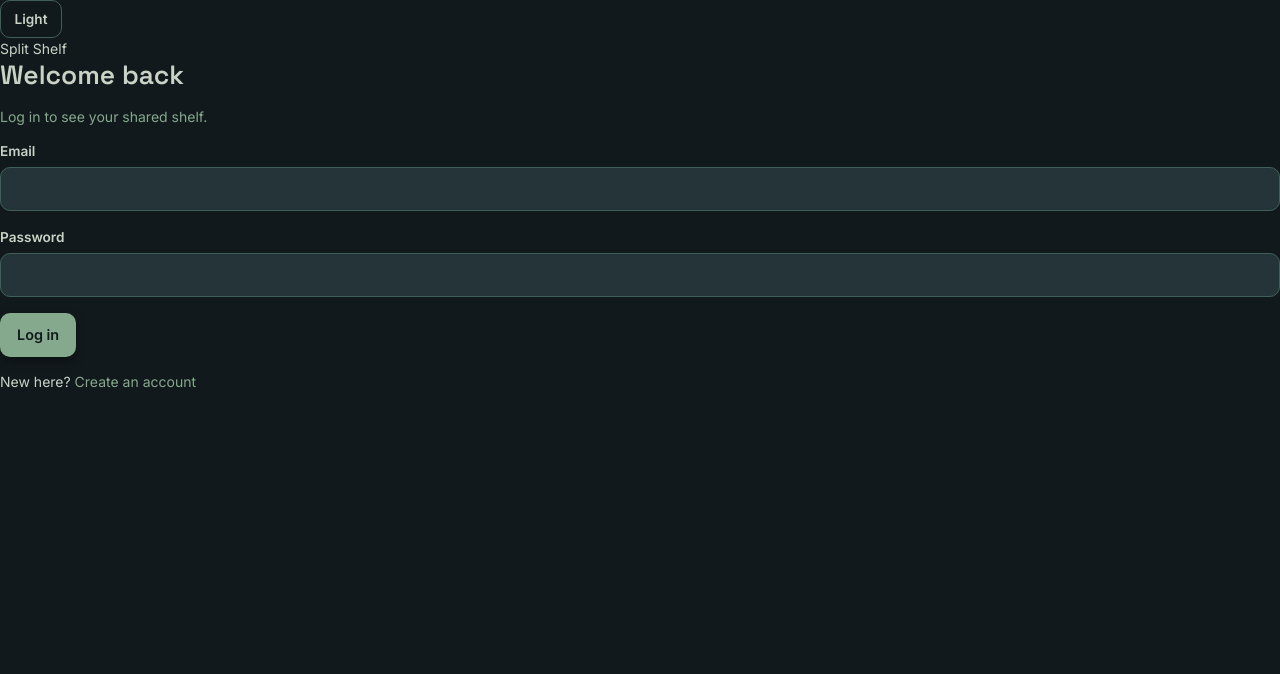
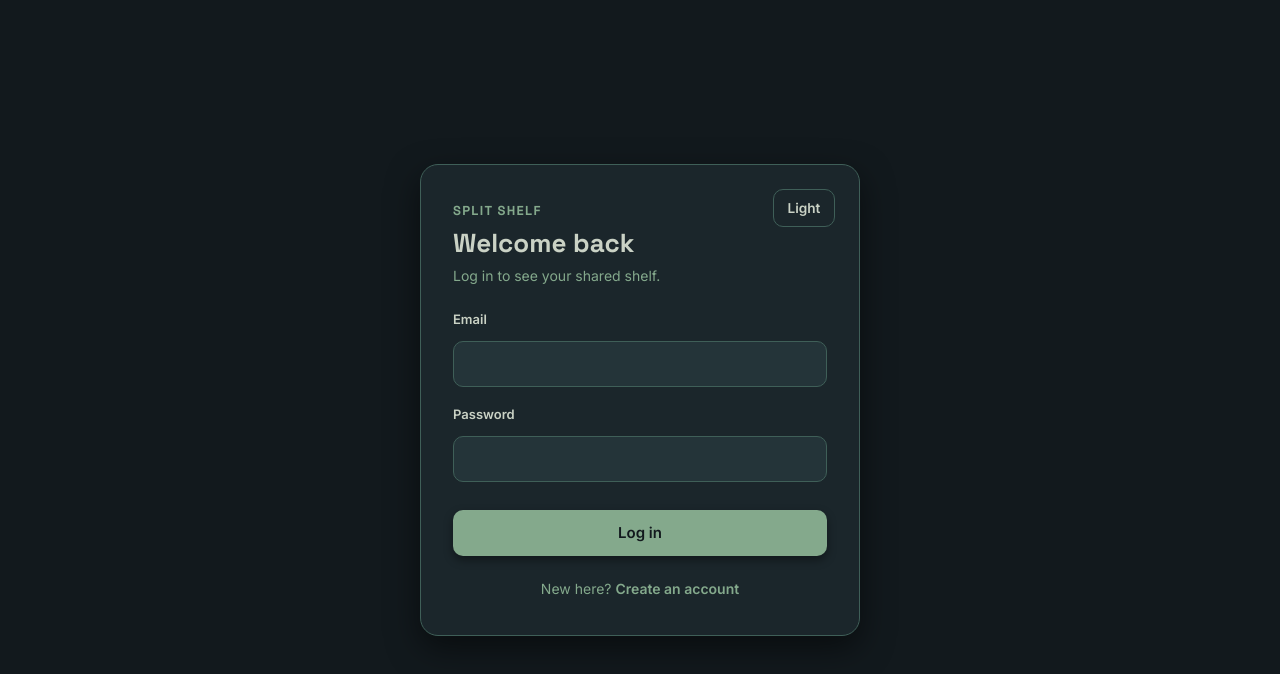
Before and after one commit to Srinayan-96/Split_Shelf, a React (Vite) app in the folder client/: page /login in a window 1280 px wide. Shown: the top 674 px of the page. Built offline with nearby package versions, Linux system fonts and the light colour scheme; no server answers.

Commit message:
style: center login in modern card box and expand add item modal width and styling

```diff
--- a/client/src/components/AddItemModal.jsx
+++ b/client/src/components/AddItemModal.jsx
@@ -25,11 +25,28 @@ export default function AddItemModal({ onClose, onAdd }) {
 
   return (
     <div className="modal-backdrop" onClick={onClose}>
-      <div className="dialog modal-card" onClick={(e) => e.stopPropagation()}>
-        <h2>Add item to shelf</h2>
-        <p className="muted small" style={{ marginBottom: '1.25rem' }}>
-          Add a shared item that flatmates restock and consume together.
-        </p>
+      <div
+        className="dialog modal-card modal-card--add-item"
+        onClick={(e) => e.stopPropagation()}
+        role="dialog"
+        aria-labelledby="modal-add-item-title"
+      >
+        <div className="modal-header">
+          <div className="modal-header-text">
+            <h2 id="modal-add-item-title" className="modal-title">Add item to shelf</h2>
+            <p className="modal-subtitle">
+              Add a shared item that flatmates restock and consume together.
+            </p>
+          </div>
+          <button
+            type="button"
+            className="modal-close-btn"
+            onClick={onClose}
+            aria-label="Close dialog"
+          >
+            ✕
+          </button>
+        </div>
 
         {error && <div className="alert" role="alert">{error}</div>}
 
@@ -58,10 +75,10 @@ export default function AddItemModal({ onClose, onAdd }) {
             />
           </div>
 
-          <div className="dialog-actions">
+          <div className="modal-actions">
             <button
               type="button"
-              className="btn btn-secondary btn-small"
+              className="btn btn-secondary btn-compact"
               onClick={onClose}
               disabled={submitting}
             >
@@ -69,7 +86,7 @@ export default function AddItemModal({ onClose, onAdd }) {
             </button>
             <button
               type="submit"
-              className="btn btn-small"
+              className="btn btn-compact"
               disabled={submitting || !name.trim()}
             >
               {submitting ? 'Adding…' : 'Add product'}
--- a/client/src/styles/index.css
+++ b/client/src/styles/index.css
@@ -283,15 +283,15 @@ textarea:focus {
 /* Native dialog / modal */
 .dialog {
   border: 1px solid var(--border);
-  border-radius: var(--radius);
-  padding: 1.5rem;
-  background: var(--surface-raised);
+  border-radius: 18px;
+  padding: 28px;
+  background: var(--surface);
   color: var(--text);
   width: calc(100% - 2rem);
-  max-width: 440px;
-  box-shadow: var(--shadow);
-}
-.dialog::backdrop { background: rgba(0, 0, 0, 0.6); }
+  max-width: 540px;
+  box-shadow: var(--shadow-modal);
+}
+.dialog::backdrop { background: rgba(10, 16, 19, 0.72); backdrop-filter: blur(4px); }
 
 /* Avatars */
 .person { display: inline-flex; align-items: center; gap: 0.45rem; }
@@ -1383,21 +1383,251 @@ textarea:focus {
 }
 .pill-delete-btn:hover { color: var(--accent-hover); text-decoration: underline; }
 
-/* Modals */
+/* ==========================================================================
+   7. AUTH PAGES (Login, Register) & ONBOARDING
+   ========================================================================== */
+.auth-page,
+.center-screen {
+  min-height: 100vh;
+  display: flex;
+  align-items: center;
+  justify-content: center;
+  background: var(--bg);
+  padding: 24px 16px;
+}
+
+.card {
+  width: 100%;
+  max-width: 440px;
+  background: var(--surface);
+  border: 1px solid var(--border);
+  border-radius: 18px;
+  padding: 36px 32px;
+  box-shadow: var(--shadow-panel);
+  position: relative;
+  display: flex;
+  flex-direction: column;
+}
+
+.card .auth-tools {
+  position: absolute;
+  top: 24px;
+  right: 24px;
+}
+
+.card .brand {
+  font-family: 'Space Grotesk', sans-serif;
+  font-size: 13px;
+  font-weight: 700;
+  letter-spacing: 0.1em;
+  text-transform: uppercase;
+  color: var(--accent);
+  margin-bottom: 8px;
+}
+
+.card h1 {
+  font-family: 'Space Grotesk', sans-serif;
+  font-size: 26px;
+  font-weight: 700;
+  color: var(--text);
+  margin: 0 0 6px 0;
+  line-height: 1.2;
+}
+
+.card p.muted {
+  font-size: 14px;
+  color: var(--text-muted);
+  margin: 0 0 24px 0;
+  line-height: 1.45;
+}
+
+.card .field {
+  margin-bottom: 18px;
+}
+
+.card .field label {
+  font-size: 13px;
+  font-weight: 600;
+  color: var(--text);
+  margin-bottom: 6px;
+}
+
+.card .field input {
+  background: var(--surface-raised);
+  border: 1px solid var(--border);
+  width: 100%;
+  min-height: 46px;
+  padding: 10px 14px;
+  border-radius: 10px;
+  font-size: 14px;
+  color: var(--text);
+  transition: border-color 0.15s ease;
+}
+
+.card .field input:focus {
+  border-color: var(--accent);
+}
+
+.card button.btn[type="submit"] {
+  width: 100%;
+  min-height: 46px;
+  margin-top: 10px;
+  font-size: 15px;
+  font-weight: 600;
+}
+
+.switch {
+  text-align: center;
+  margin-top: 22px;
+  margin-bottom: 0;
+  font-size: 14px;
+  color: var(--text-muted);
+}
+
+.switch a {
+  color: var(--accent);
+  font-weight: 600;
+  text-decoration: none;
+}
+
+.switch a:hover {
+  text-decoration: underline;
+  color: var(--accent-hover);
+}
+
+.error-text {
+  font-size: 12px;
+  color: var(--accent);
+  margin-top: 4px;
+  font-weight: 500;
+}
+
+/* Modals & Dialogs */
 .modal-backdrop {
   position: fixed;
   inset: 0;
-  background: rgba(0, 0, 0, 0.6);
-  display: grid;
-  place-items: center;
+  background: rgba(10, 16, 19, 0.72);
+  backdrop-filter: blur(4px);
+  display: flex;
+  align-items: center;
+  justify-content: center;
   z-index: 120;
-}
+  padding: 16px;
+}
+
 .drawer-backdrop {
   position: fixed;
   inset: 0;
-  background: rgba(0, 0, 0, 0.6);
+  background: rgba(10, 16, 19, 0.72);
   border: 0;
   z-index: 39;
+}
+
+.modal-card {
+  background: var(--surface);
+  border: 1px solid var(--border);
+  border-radius: 18px;
+  padding: 28px;
+  width: 100%;
+  max-width: 540px;
+  box-shadow: var(--shadow-modal);
+  position: relative;
+  display: flex;
+  flex-direction: column;
+}
+
+.modal-card--add-item {
+  max-width: 540px;
+}
+
+.modal-header {
+  display: flex;
+  justify-content: space-between;
+  align-items: flex-start;
+  margin-bottom: 20px;
+  gap: 16px;
+}
+
+.modal-header-text {
+  flex: 1;
+}
+
+.modal-title {
+  font-family: 'Space Grotesk', sans-serif;
+  font-size: 22px;
+  font-weight: 700;
+  margin: 0 0 6px 0;
+  color: var(--text);
+  line-height: 1.25;
+}
+
+.modal-subtitle {
+  font-size: 14px;
+  color: var(--text-muted);
+  margin: 0;
+  line-height: 1.45;
+}
+
+.modal-close-btn {
+  width: 34px;
+  height: 34px;
+  border-radius: 8px;
+  border: 1px solid var(--border);
+  background: transparent;
+  color: var(--icon);
+  cursor: pointer;
+  display: grid;
+  place-items: center;
+  font-size: 14px;
+  flex-shrink: 0;
+  transition: all 0.15s ease;
+}
+
+.modal-close-btn:hover {
+  background: var(--surface-raised);
+  color: var(--accent);
+  border-color: var(--accent);
+}
+
+.modal-card .field {
+  margin-bottom: 18px;
+}
+
+.modal-card .field label {
+  font-size: 13px;
+  font-weight: 600;
+  color: var(--text);
+  margin-bottom: 6px;
+}
+
+.modal-card .field input {
+  background: var(--surface-raised);
+  border: 1px solid var(--border);
+  width: 100%;
+  min-height: 46px;
+  padding: 10px 14px;
+  border-radius: 10px;
+  font-size: 14px;
+  color: var(--text);
+  transition: border-color 0.15s ease;
+}
+
+.modal-card .field input:focus {
+  border-color: var(--accent);
+  outline: none;
+}
+
+.modal-actions {
+  display: flex;
+  justify-content: flex-end;
+  gap: 10px;
+  margin-top: 24px;
+  padding-top: 18px;
+  border-top: 1px solid var(--border);
+}
+
+.modal-actions .btn {
+  min-width: 100px;
 }
 
 /* ==========================================================================
```
